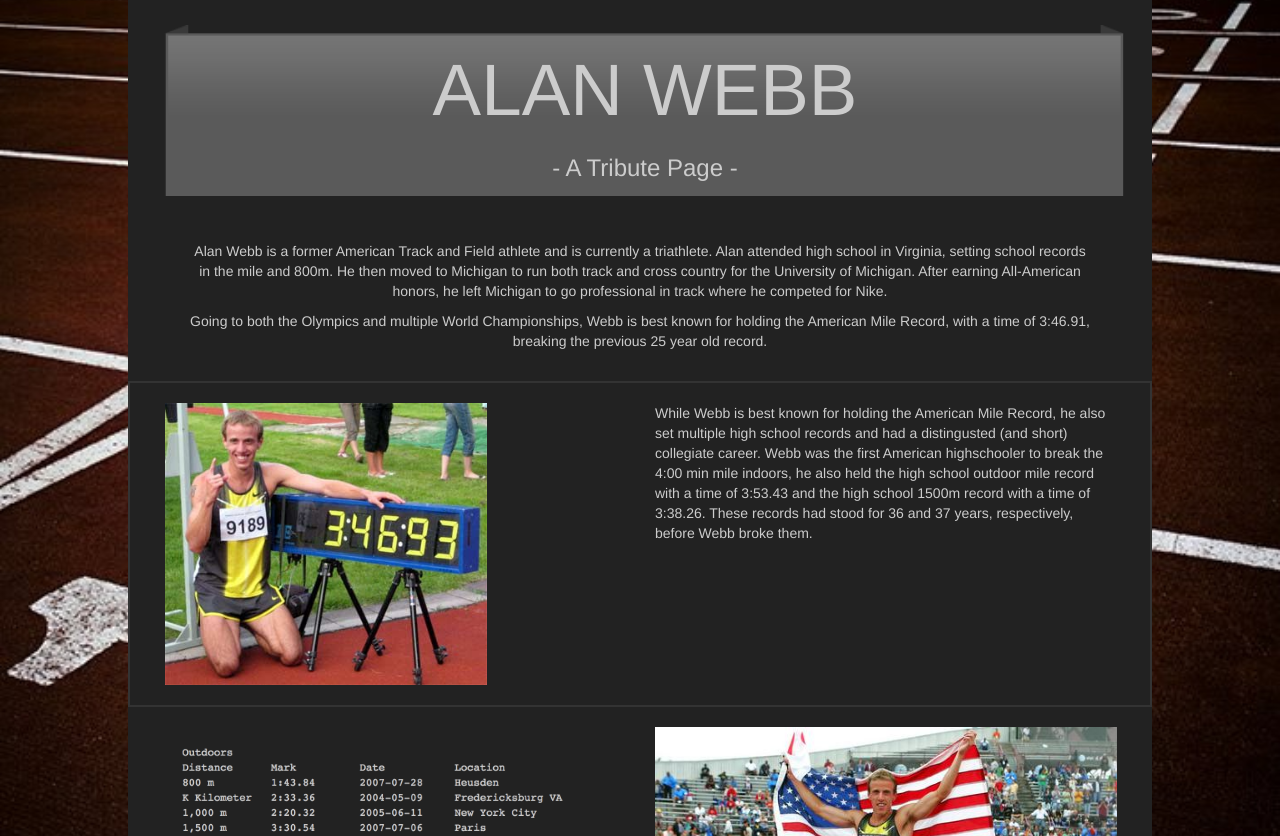
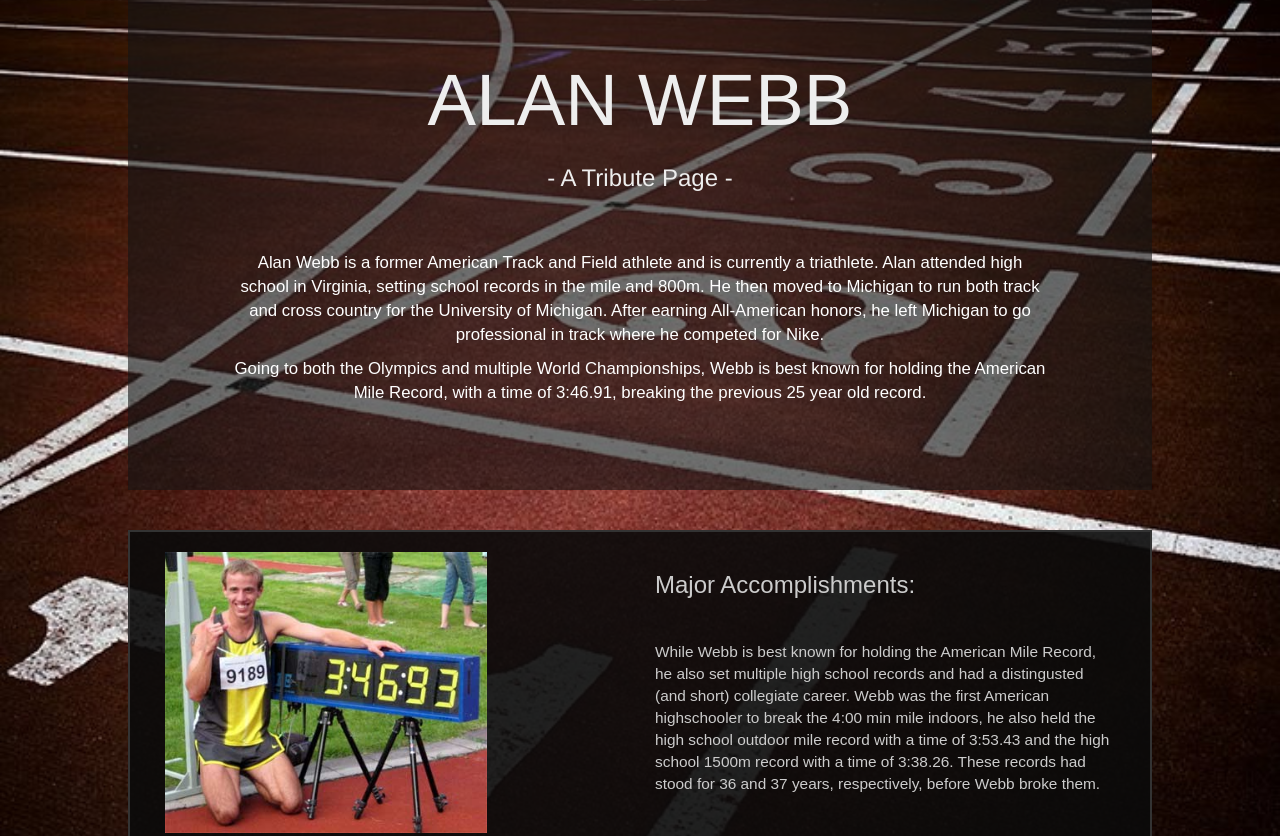
Before and after one commit to mcleczi/TributePage, a plain HTML site: page index.html in a window 1280 px wide. Shown: the top 836 px of the page. Drawn offline with nearby package versions, Linux system fonts and the light colour scheme.

Commit message:
updated looks

```diff
--- a/index.html
+++ b/index.html
@@ -1,43 +1,67 @@
 <!DOCTYPE html>
 <html>
 
-<head class="header">
+<head>
     <link rel="stylesheet" href="styles.css">
     <link rel="stylesheet" href="https://maxcdn.bootstrapcdn.com/bootstrap/3.3.7/css/bootstrap.min.css">
 </head>
 
+
 <div class="back">
-<div class="container-fluid">
+
   <div class="text-center header">
     <h1 style="font-size: 5.2em;">Alan Webb</h1>
     <h3> - A Tribute Page - </h3>
+  <!-- </div> -->
+    <div class="bio">
+      <p> Alan Webb is a former American Track and Field athlete and is currently a triathlete.
+      Alan attended high school in Virginia, setting school records in the mile and 800m. He then
+      moved to Michigan to run both track and cross country for the University of Michigan.
+      After earning All-American honors, he left Michigan to go professional in track where he competed for Nike. </p>
+      Going to both the Olympics and multiple World Championships, Webb is best known for holding the
+      American Mile Record, with a time of 3:46.91, breaking the previous 25 year old record. </p>
+    </div>
   </div>
 
-  <div class="row bio">
+<div class="container-fluid">
+  <!-- <div class="text-center header">
+    <h1 style="font-size: 5.2em;">Alan Webb</h1>
+    <h3> - A Tribute Page - </h3>
+  </div> -->
+
+  <!-- <div class="row bio">
     <p> Alan Webb is a former American Track and Field athlete and is currently a triathlete.
       Alan attended high school in Virginia, setting school records in the mile and 800m. He then
       moved to Michigan to run both track and cross country for the University of Michigan.
       After earning All-American honors, he left Michigan to go professional in track where he competed for Nike. </p>
       Going to both the Olympics and multiple World Championships, Webb is best known for holding the
       American Mile Record, with a time of 3:46.91, breaking the previous 25 year old record. </p>
-  </div>
+  </div> -->
 
-  <div class="row accomplish">
+  <div class="row accomplish spacing">
 
       <div class="col-sm-6">
         <img id="image3" src="pix/Alan-Webb-American-Record.jpg">
       </div>
 
       <div class="col-sm-6">
-        <p> While Webb is best known for holding the American Mile Record, he also set multiple high school
+
+        <div>
+          <h3>Major Accomplishments:</h3>
+          <p>&nbsp</p>
+        </div>
+
+        <div>
+            <p> While Webb is best known for holding the American Mile Record, he also set multiple high school
             records and had a distingusted (and short) collegiate career. Webb was the first American highschooler
             to break the 4:00 min mile indoors, he also held the high school outdoor mile record with a time of 3:53.43 and
             the high school 1500m record with a time of 3:38.26. These records had stood for 36 and 37 years, respectively,
             before Webb broke them.</p>
+        </div>
       </div>
   </div>
 
-  <div class="row best">
+  <div class="row best spacing">
     <!-- <div class=" col-sm-6 image2">
       <div class="row">
         <img src="pix/alanwebbtrack.png">
@@ -80,11 +104,18 @@ Mile          3:55.18	    2007-01-27	   Boston(Boston Indoor Games)
     </div>
   </div>
 
-  <div class="row other">
+  <div class="row other spacing">
       <div class="col-sm-6">
           <img id="image3" src="pix/alanwebbnorm.jpg">
       </div>
       <div class="col-sm-6">
+
+        <div>
+          <h3>Other Accomplishments:</h3>
+          <p>&nbsp</p>
+        </div>
+
+        <div>
           <p> After setting 3 high school national records, Webb went on to run All American at University of Michigan.
             He won several meets, running season best times of 23:19.9 in the 8k (4.97 miles) and then going on to win the
             Big Ten championship 1500m (3:49.27) and placing 4th in the 1500m at Nationals (3:43.23). Webb then left U of M
@@ -92,19 +123,21 @@ Mile          3:55.18	    2007-01-27	   Boston(Boston Indoor Games)
           <p> Webb's other professional achievements include winning 3 national titles, going to the Olympics once, and setting
           the American 2 Mile record. </p>
           <p> Today, Webb is a volunteer assistant coach at Portland State University for cross country</p>
+        </div>
       </div>
   </div>
 
-  <div class="row text-center">
+  <div class="row text-center video spacing">
     <iframe width="50%" height="315px" src="https://www.youtube.com/embed/7aTRTvo2ouo"></iframe>
   </div>
 
 </div>
-</div>
+<!-- </div> -->
 
 <footer class="foot">
   <h5 style="margin-top: 0px; margin-bottom: 0px;">
     This site was designed and written by Michael Leczinsky for Comm395</h5>
 </footer>
+</div>
 
 </html>
--- a/styles.css
+++ b/styles.css
@@ -1,12 +1,16 @@
 .container-fluid {
   padding-left: 20px;
   padding-right: 20px;
-  padding-top: 20px;
+  /*padding-top: 20px;*/
   padding-bottom: 20px;
-  background: #222222;
   color: #CCCCCC;
   width: 80%;
-  margin: auto;
+  /*margin: auto;*/
+  margin-top: 20px;
+  margin-bottom: 20px;
+}
+.row {
+  background-color: rgba(10, 10, 10, 0.9);
 }
 .back {
   background: url(pix/track2.jpg);
@@ -30,31 +34,44 @@ h2 {
   font-size: 1.2em;
 }
 h5 {
-  padding: 10px 10px 10px 10px;
   margin-top: 0px;
   margin-bottom: 0px;
+  padding: 10px 10px 10px 10px;
 }
+
+.spacing {
+  margin-top: 20px;
+}
+
 .header {
-  background: url(pix/banner-grey.png);
-  background-repeat: no-repeat;
+  text-align: center;
+  color: #eeeeee;
+  background-color: rgba(20, 20, 20, 0.6);
   background-size: cover;
-  width: 100%;
-  color: #cccccc;
-  /*border: 2px solid #333333;*/
+  width: 80%;
+  /*height: 100%;*/
+  margin: auto;
   padding: 5px 5px 5px 5px;
-  margin: 5px 5px 5px 5px;
-  text-align: center;
+  padding-top: 40px;
 }
 
 .bio {
-  padding: 40px 60px 20px 60px;
   text-align: center;
+  width: 80%;
+  margin: auto;
+  color: #ffffff;
+  margin-top: 60px;
+  margin-bottom: 80px;
+  font-family: 'Julius Sans One', sans-serif;
+  font-size: 1.2em;
 
 }
 
 .accomplish {
   padding: 20px 20px 20px 20px;
   border: 2px solid #333333;
+  font-family: 'Julius Sans One', sans-serif;
+  font-size: 1.1em;
 }
 
 .best {
@@ -67,8 +84,15 @@ h5 {
 .other {
   padding: 20px 20px 20px 20px;
   border: 2px solid #333333;
+  font-family: 'Julius Sans One', sans-serif;
+  font-size: 1.1em;
+}
 
+.video {
+  padding-top: 20px;
+  padding-bottom: 20px;
 }
+
 .image1 img {
   width: 100%;
   height: 100%;
@@ -94,9 +118,11 @@ img#image3 {
   height: 70%;
 }
 .foot {
-  color: #888888;
   text-align: center;
-  background: #222222;
+  color: #eeeeee;
+  background-color: rgba(20, 20, 20, 0.6);
+  width: 80%;
+  margin: auto;
 
 
 }
```
